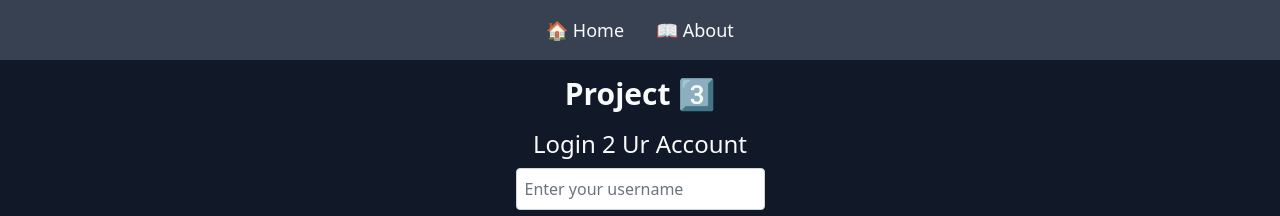
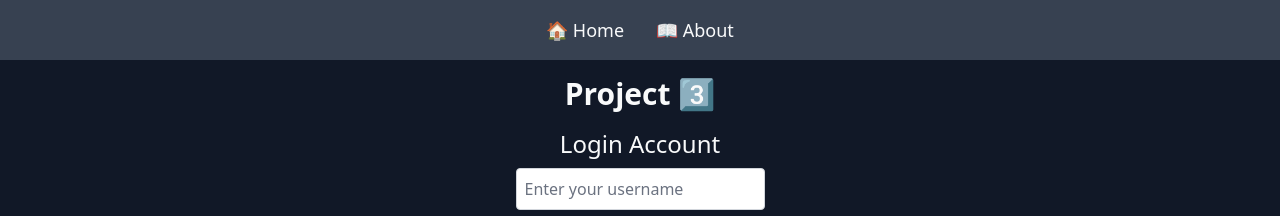
Before and after one commit to luksvrd/Rally, a React (Vite) app in the folder client/: page / in a window 1280 px wide. Shown: the top 216 px of the page. Built offline with nearby package versions, Linux system fonts and the light colour scheme.

Commit message:
Add email field to register account

```diff
--- a/client/src/pages/login-register.jsx
+++ b/client/src/pages/login-register.jsx
@@ -3,11 +3,10 @@ import { Input } from "../components/form";
 
 export default function LoginRegister() {
   const [isRegistering, setIsRegistering] = useState(false);
-
   return (
     <main>
       <h2 className="text-center">
-        {isRegistering ? "Register a New Account" : "Login 2 Ur Account"}
+        {isRegistering ? "Register a New Account" : "Login Account"}
       </h2>
       <form className="flex flex-col items-center gap-y-2 px-4">
         <Input
@@ -17,6 +16,17 @@ export default function LoginRegister() {
           placeholder="Enter your username"
           required
         />
+        {isRegistering ? (
+          <Input
+            type="text"
+            label="Email"
+            id="email"
+            placeholder="Enter your email"
+            required
+          />
+        ) : (
+          <></>
+        )}
         <Input
           type="password"
           label="Password"
```
